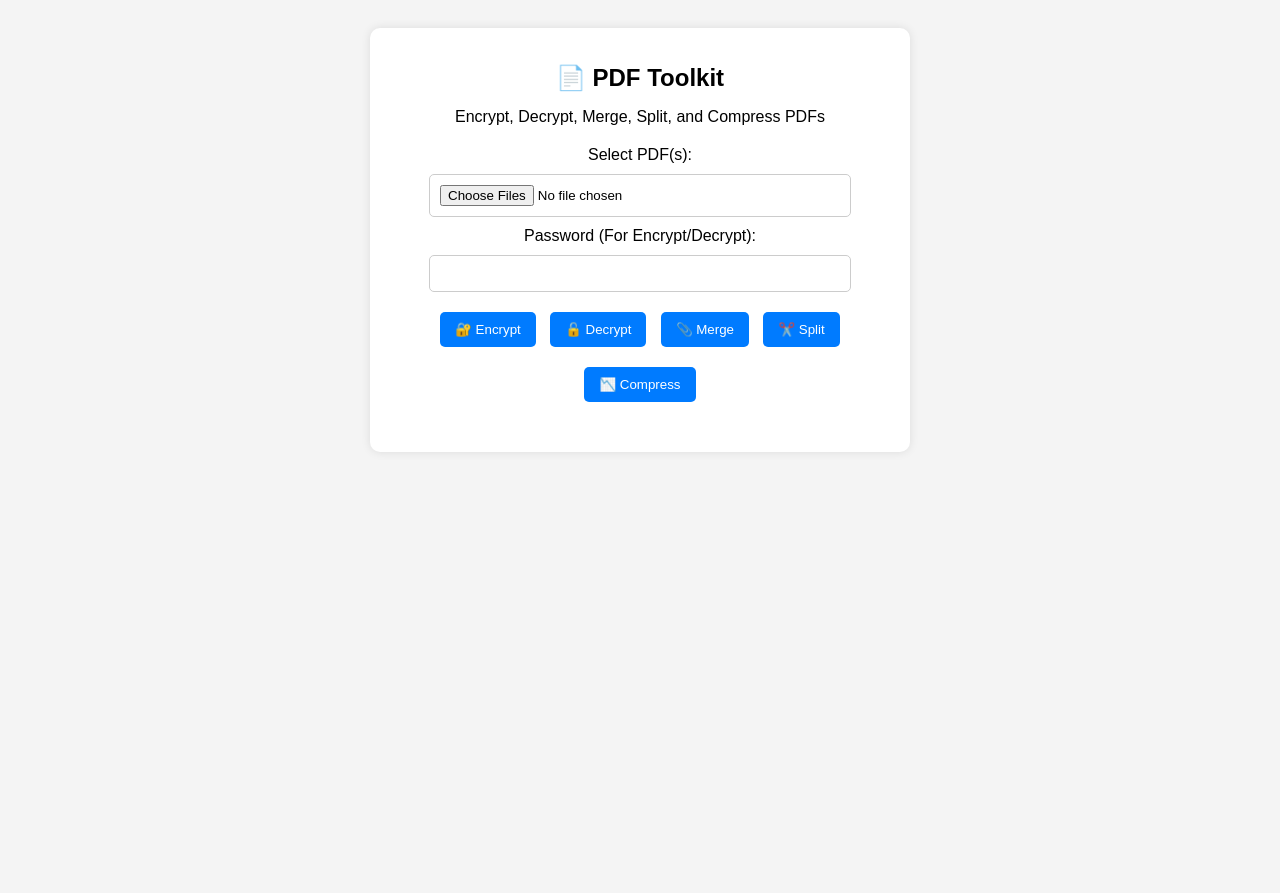
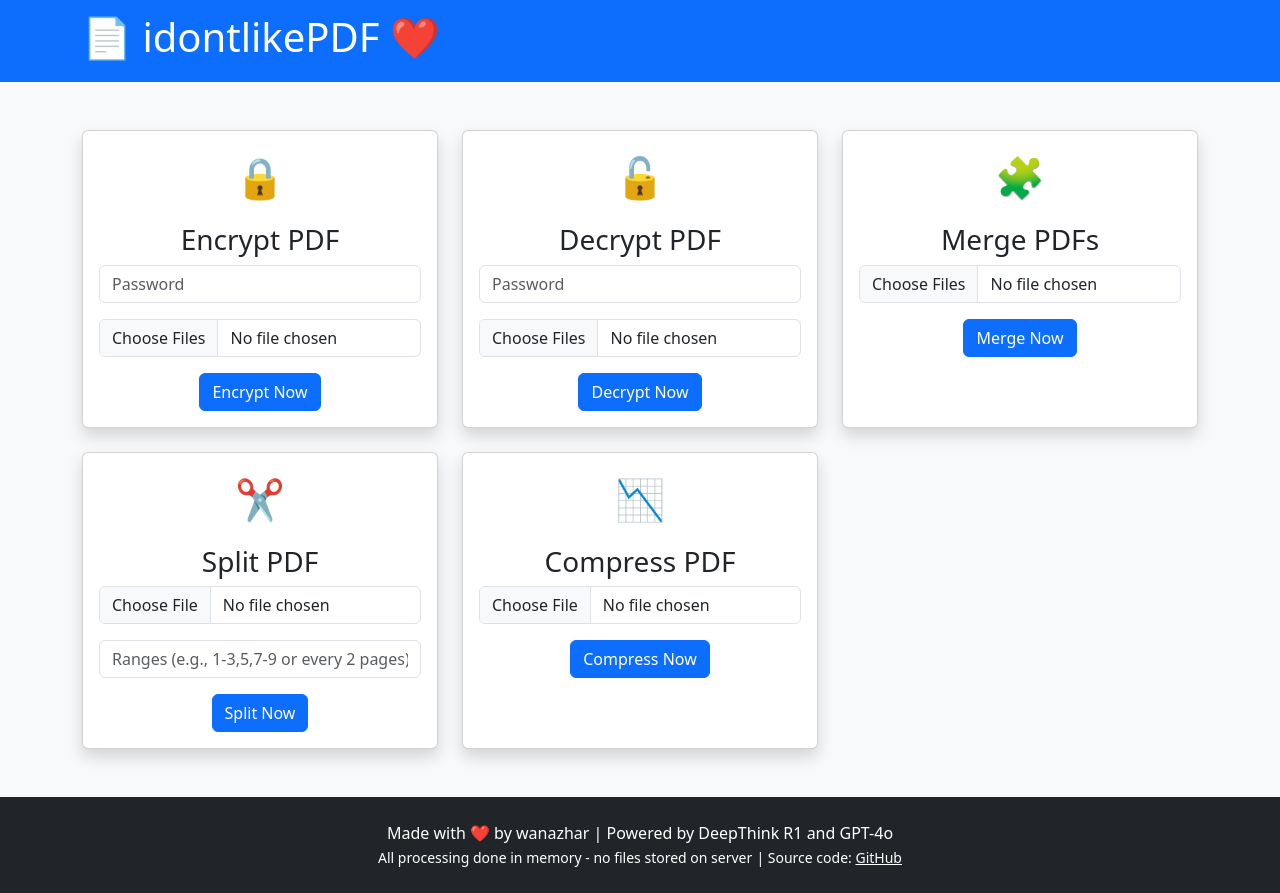
Before and after one commit to wanazhar/pdftoolkit, a Flask app: page / in a window 1280 px wide. Before the commit the page ends 402 px from the top, so only its background shows below. Run offline with Flask 3, Linux system fonts and the light colour scheme; some libraries are stand-ins or nearby versions.

Commit message:
Update index.html

```diff
--- a/templates/index.html
+++ b/templates/index.html
@@ -3,34 +3,126 @@
 <head>
     <meta charset="UTF-8">
     <meta name="viewport" content="width=device-width, initial-scale=1.0">
-    <title>PDF Toolkit</title>
-    <link rel="stylesheet" href="{{ url_for('static', filename='styles.css') }}">
+    <title>idontlikePDF ♥</title>
+    <link href="https://cdn.jsdelivr.net/npm/bootstrap@5.3.0/dist/css/bootstrap.min.css" rel="stylesheet">
+    <script async src="https://pagead2.googlesyndication.com/pagead/js/adsbygoogle.js?client=ca-pub-9042571862718991"
+        crossorigin="anonymous"></script>
+    <style>
+        .card-hover:hover {
+            transform: translateY(-5px);
+            transition: all 0.3s ease;
+        }
+        .feature-icon {
+            font-size: 2.5rem;
+            color: #0d6efd;
+        }
+    </style>
 </head>
-<body>
+<body class="bg-light">
+    <nav class="navbar navbar-dark bg-primary mb-5">
+        <div class="container">
+            <a class="navbar-brand" href="/">
+                <h1>📄 idontlikePDF ❤️</h1>
+            </a>
+        </div>
+    </nav>
 
     <div class="container">
-        <h1>📄 PDF Toolkit</h1>
-        <p>Encrypt, Decrypt, Merge, Split, and Compress PDFs</p>
-
-        <div class="upload-section">
-            <form id="pdfForm" enctype="multipart/form-data">
-                <label>Select PDF(s):</label>
-                <input type="file" id="pdfInput" name="pdfs" multiple required>
-
-                <label>Password (For Encrypt/Decrypt):</label>
-                <input type="password" id="passwordInput" name="password">
-
-                <button type="button" onclick="uploadFile('/encrypt')">🔐 Encrypt</button>
-                <button type="button" onclick="uploadFile('/decrypt')">🔓 Decrypt</button>
-                <button type="button" onclick="uploadFile('/merge')">📎 Merge</button>
-                <button type="button" onclick="uploadFile('/split')">✂️ Split</button>
-                <button type="button" onclick="uploadFile('/compress')">📉 Compress</button>
-            </form>
+        <div class="row g-4">
+            <!-- Encrypt Card -->
+            <div class="col-md-6 col-lg-4">
+                <div class="card h-100 card-hover shadow">
+                    <div class="card-body text-center">
+                        <div class="feature-icon mb-3">🔒</div>
+                        <h3 class="card-title">Encrypt PDF</h3>
+                        <form action="/encrypt" method="post" enctype="multipart/form-data">
+                            <div class="mb-3">
+                                <input type="password" class="form-control" name="password" placeholder="Password" required>
+                            </div>
+                            <div class="mb-3">
+                                <input class="form-control" type="file" name="pdfs" multiple accept=".pdf" required>
+                            </div>
+                            <button type="submit" class="btn btn-primary">Encrypt Now</button>
+                        </form>
+                    </div>
+                </div>
+            </div>
+            <!-- Decrypt Card -->
+            <div class="col-md-6 col-lg-4">
+                <div class="card h-100 card-hover shadow">
+                    <div class="card-body text-center">
+                        <div class="feature-icon mb-3">🔓</div>
+                        <h3 class="card-title">Decrypt PDF</h3>
+                        <form action="/decrypt" method="post" enctype="multipart/form-data">
+                            <div class="mb-3">
+                                <input type="password" class="form-control" name="password" placeholder="Password" required>
+                            </div>
+                            <div class="mb-3">
+                                <input class="form-control" type="file" name="pdfs" multiple accept=".pdf" required>
+                            </div>
+                            <button type="submit" class="btn btn-primary">Decrypt Now</button>
+                        </form>
+                    </div>
+                </div>
+            </div>
+            <!-- Merge Card -->
+            <div class="col-md-6 col-lg-4">
+                <div class="card h-100 card-hover shadow">
+                    <div class="card-body text-center">
+                        <div class="feature-icon mb-3">🧩</div>
+                        <h3 class="card-title">Merge PDFs</h3>
+                        <form action="/merge" method="post" enctype="multipart/form-data">
+                            <div class="mb-3">
+                                <input class="form-control" type="file" name="pdfs" multiple accept=".pdf" required>
+                            </div>
+                            <button type="submit" class="btn btn-primary">Merge Now</button>
+                        </form>
+                    </div>
+                </div>
+            </div>
+            <!-- Split Card -->
+            <div class="col-md-6 col-lg-4">
+                <div class="card h-100 card-hover shadow">
+                    <div class="card-body text-center">
+                        <div class="feature-icon mb-3">✂️</div>
+                        <h3 class="card-title">Split PDF</h3>
+                        <form action="/split" method="post" enctype="multipart/form-data">
+                            <div class="mb-3">
+                                <input class="form-control" type="file" name="pdf" accept=".pdf" required>
+                            </div>
+                            <div class="mb-3">
+                                <input type="text" class="form-control" name="pages"
+                                       placeholder="Ranges (e.g., 1-3,5,7-9 or every 2 pages)" required>
+                            </div>
+                            <button type="submit" class="btn btn-primary">Split Now</button>
+                        </form>
+                    </div>
+                </div>
+            </div>
+            <!-- Compress Card -->
+            <div class="col-md-6 col-lg-4">
+                <div class="card h-100 card-hover shadow">
+                    <div class="card-body text-center">
+                        <div class="feature-icon mb-3">📉</div>
+                        <h3 class="card-title">Compress PDF</h3>
+                        <form action="/compress" method="post" enctype="multipart/form-data">
+                            <div class="mb-3">
+                                <input class="form-control" type="file" name="pdf" accept=".pdf" required>
+                            </div>
+                            <button type="submit" class="btn btn-primary">Compress Now</button>
+                        </form>
+                    </div>
+                </div>
+            </div>
         </div>
-
-        <div id="status"></div>
     </div>
-
-    <script src="{{ url_for('static', filename='scripts.js') }}"></script>
+    <footer class="mt-5 py-4 bg-dark text-white">
+        <div class="container text-center">
+            <p class="mb-0">Made with ❤️ by wanazhar | Powered by DeepThink R1 and GPT-4o</p>
+            <small>All processing done in memory - no files stored on server</small>
+            <small> | Source code: <a href="https://github.com/wanazhar/pdftoolkit" class="text-white">GitHub</a></small>
+        </div>
+    </footer>
+    <script src="https://cdn.jsdelivr.net/npm/bootstrap@5.3.0/dist/js/bootstrap.bundle.min.js"></script>
 </body>
 </html>
```
